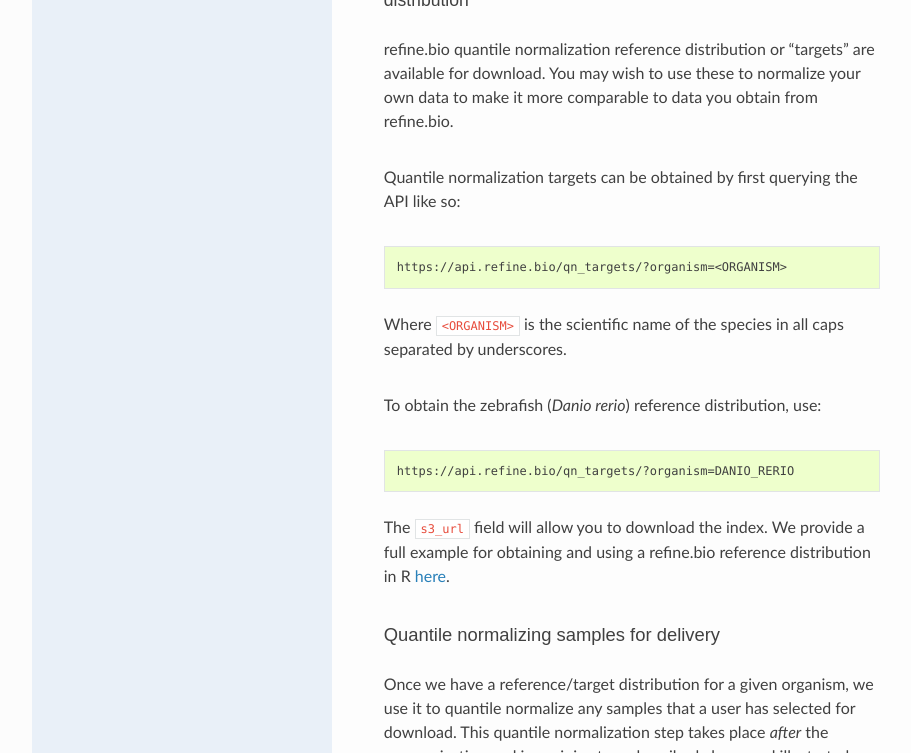
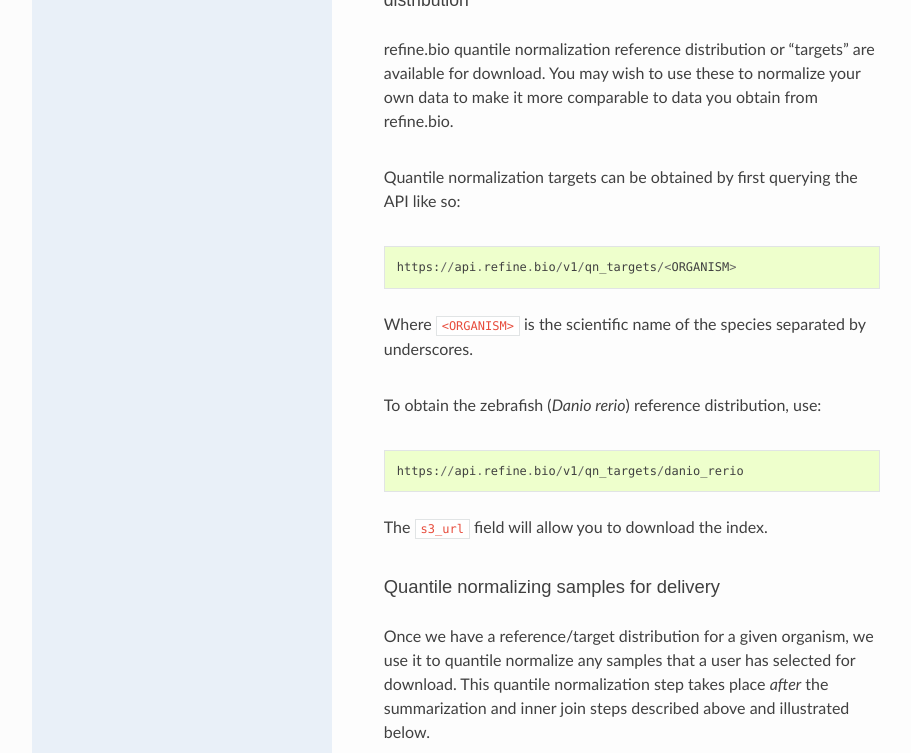
Before and after one commit to AlexsLemonade/refinebio-docs, a Sphinx documentation site: the page built from docs/main_text.md, in a window 1280 px wide and 900 px high, scrolled down 13798 px, cut to the strip 0-753 px from the top of the window. Shown: the whole strip, without its empty margins (158-1069 px from the left). Built offline with Sphinx 7.4.7 and the Read the Docs theme 2.0.0, drawn with Linux system fonts in a browser that asks for light colours.

Commit message:
Update QN target instructions
The QN example is out of date, so taking it out for now.

````diff
--- a/docs/main_text.md
+++ b/docs/main_text.md
@@ -273,19 +273,18 @@
 Quantile normalization targets can be obtained by first querying the API like so:
 
 ```
-https://api.refine.bio/qn_targets/?organism=<ORGANISM>
+https://api.refine.bio/v1/qn_targets/<ORGANISM>
 ```
 
-Where `<ORGANISM>` is the scientific name of the species in all caps separated by underscores.
+Where `<ORGANISM>` is the scientific name of the species separated by underscores.
 
 To obtain the zebrafish (_Danio rerio_) reference distribution, use:
 
 ```
-https://api.refine.bio/qn_targets/?organism=DANIO_RERIO
+https://api.refine.bio/v1/qn_targets/danio_rerio
 ```
 
 The `s3_url` field will allow you to download the index.
-We provide a full example for obtaining and using a refine.bio reference distribution in R <a href="https://github.com/AlexsLemonade/refinebio-examples/tree/master/normalize-own-data" target = "blank">here</a>.
 
 #### Quantile normalizing samples for delivery
 
````
